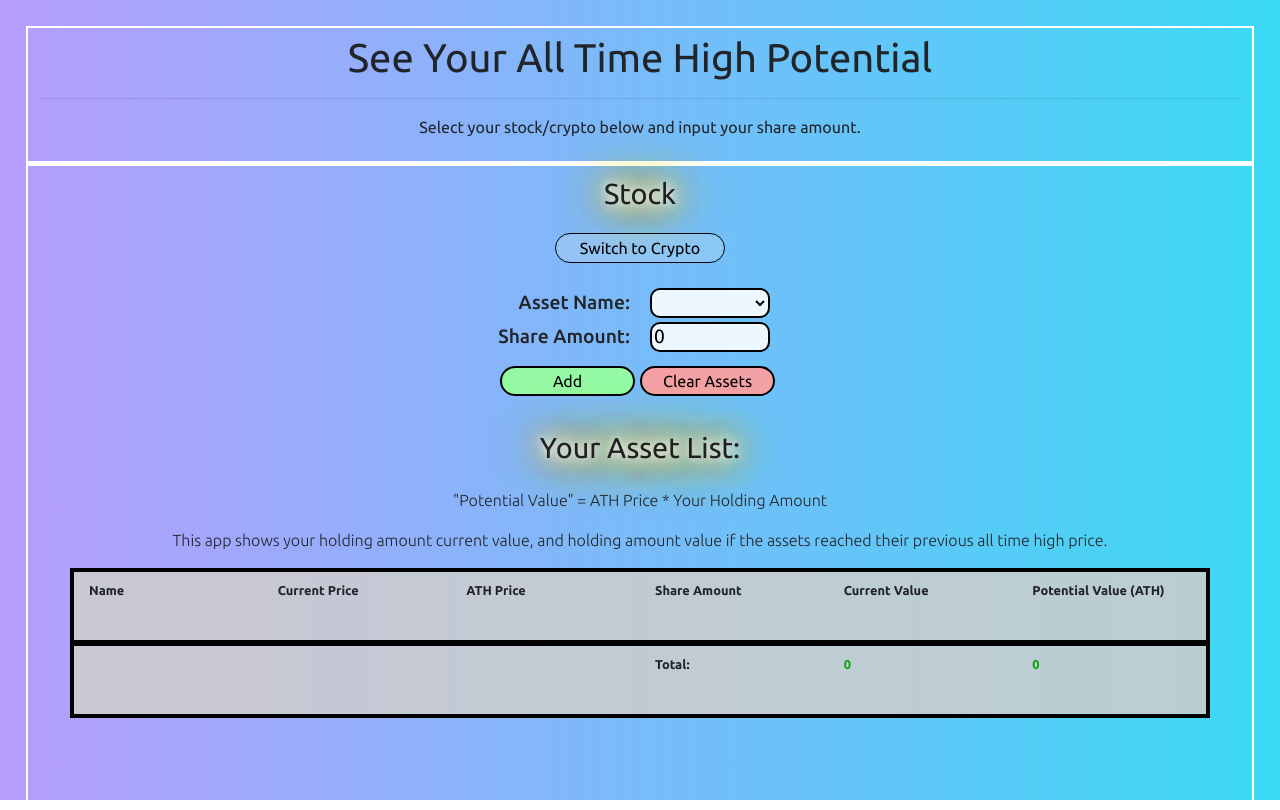
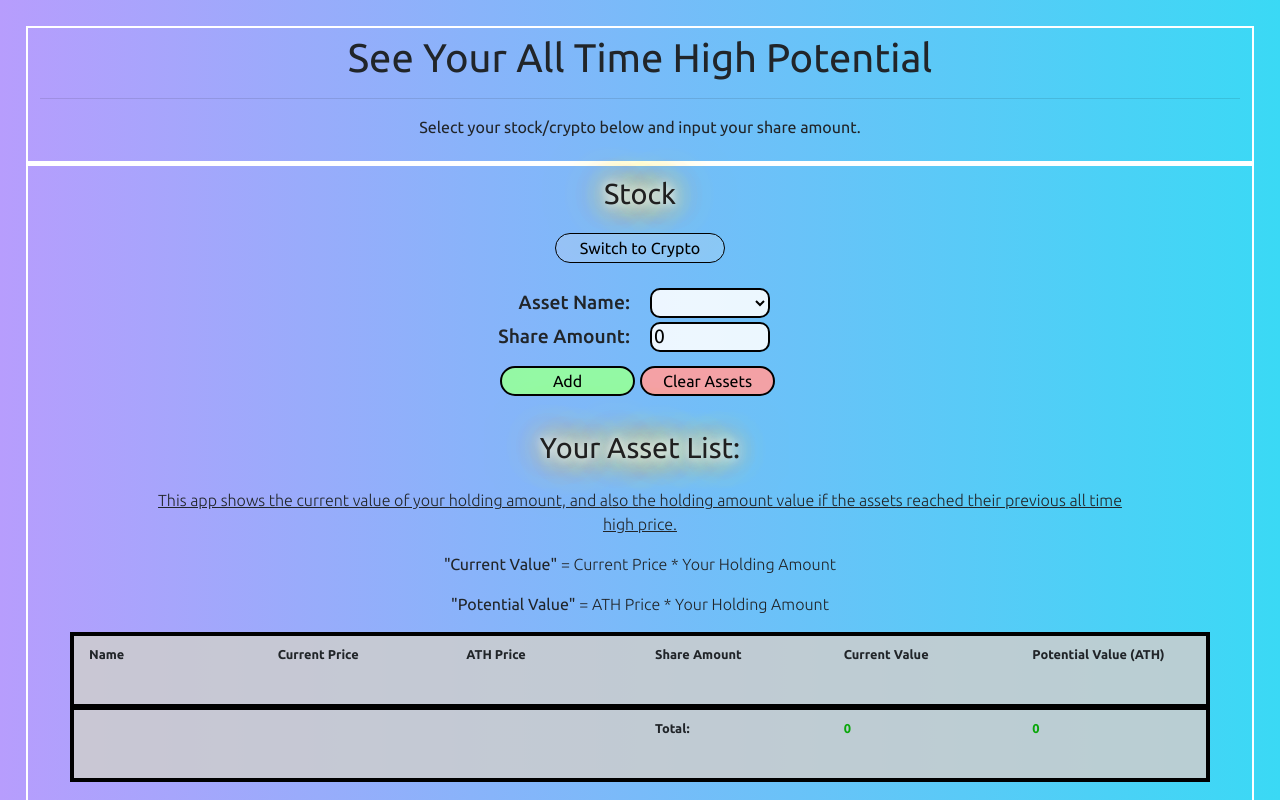
Before and after one commit to wilsonramstead/allTimeHighPotential, an Angular app: page / in a window 1280 px wide. Built offline with nearby package versions, Linux system fonts and the light colour scheme.

Commit message:
updated words

```diff
--- a/src/app/home/home.component.html
+++ b/src/app/home/home.component.html
@@ -80,9 +80,10 @@
         <!-- <hr> -->
         <br>
         <h4 class="fancyLabel">Your Asset List:</h4>
-            <div class="innerBoxText">
-                <p>"Potential Value" = ATH Price * Your Holding Amount</p>
-                <p>This app shows your holding amount current value, and holding amount value if the assets reached their previous all time high price.</p>
+            <div class="innerBoxText" *ngIf="allAssets.length == 0">
+                <p style="text-decoration: underline;">This app shows the current value of your holding amount, and also the holding amount value if the assets reached their previous all time high price.</p>
+                <p><strong>"Current Value"</strong> = Current Price * Your Holding Amount</p>
+                <p><strong>"Potential Value"</strong> = ATH Price * Your Holding Amount</p>
             </div>
         <!--  Normal container -->
         <div *ngIf="mobile == 'no'" class="container">
--- a/src/app/home/home.component.ts
+++ b/src/app/home/home.component.ts
@@ -70,8 +70,6 @@ export class HomeComponent implements OnInit {
   }
   addAsset() {
     this.newAsset.previousATHvalue = parseFloat(String(Number(this.newAsset.assetAmount) * Number(this.pricesDictionary[this.newAsset.assetName][0]))).toFixed(2);
-    console.log("Number(this.newAsset.assetAmount): ", Number(this.newAsset.assetAmount));
-    console.log("Number(this.pricesDictionary[this.newAsset.assetName][0]): ", Number(this.pricesDictionary[this.newAsset.assetName][0]));
     this.totalATHvalue = parseFloat(String(Number(this.totalATHvalue) + Number(this.newAsset.previousATHvalue))).toFixed(2);
     this.newAsset.todayAssetPrice = parseFloat(String(this.pricesDictionary[this.newAsset.assetName][1])).toFixed(2);
     this.newAsset.todayValue = parseFloat(String(this.newAsset.assetAmount * this.pricesDictionary[this.newAsset.assetName][1])).toFixed(2);
@@ -89,8 +87,6 @@ export class HomeComponent implements OnInit {
   }
   getPriceInfo(selectedOption) {
     this.http.get<any>('https://api.polygon.io/v2/aggs/ticker/' + this.pricesDictionary[selectedOption][2] + '/prev?adjusted=true&apiKey=ZniEFUGxWV3dk4HeEpD5vQoVE2J56qbc', {}).subscribe(data => {
-
-    console.log('data: ', data)
       this.pricesDictionary[selectedOption][1] = data.results[0]['c']; // this is returning the close price of previous day close price, api reference: https://polygon.io/docs/crypto/get_v2_aggs_ticker__cryptoticker__prev
     });
    }
```
Also changed, not shown: 6 other files (tests, documents, lock files or other folders).
